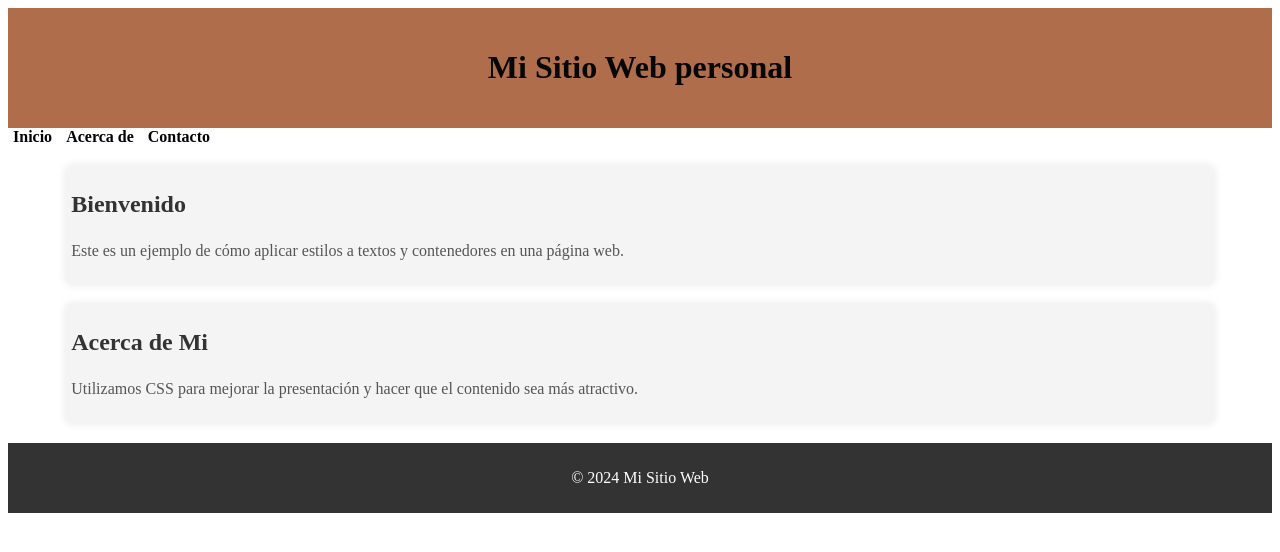
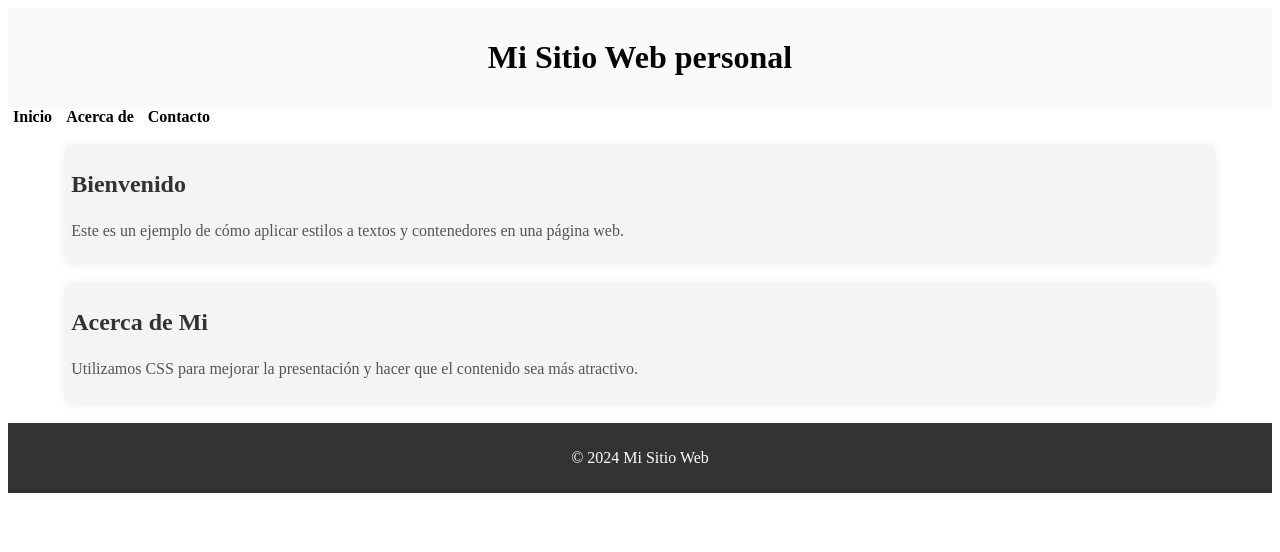
Before and after one commit to JuanK1402/Lab9, a plain HTML site: page index.html in a window 1280 px wide. Drawn offline with Linux system fonts and the light colour scheme.

Commit message:
cambios 5

```diff
--- a/style.css
+++ b/style.css
@@ -1,7 +1,7 @@
  /* Estilos para el encabezado */
  header {
-    background-color: #af6d4c;
-    padding: 20px;
+    background-color: #fcfaf9;
+    padding: 10px;
     text-align: center;
     color: #060606;
 }
```
